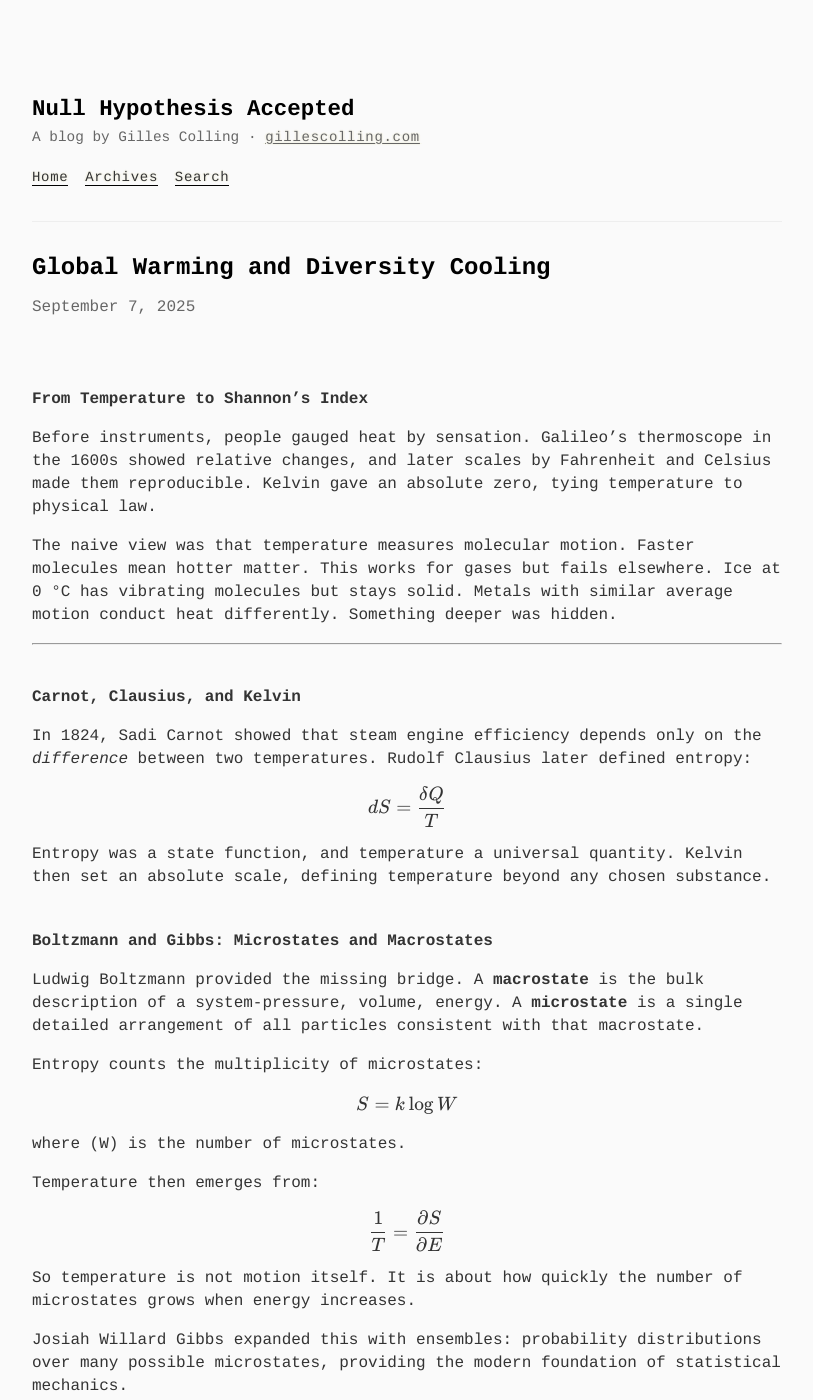
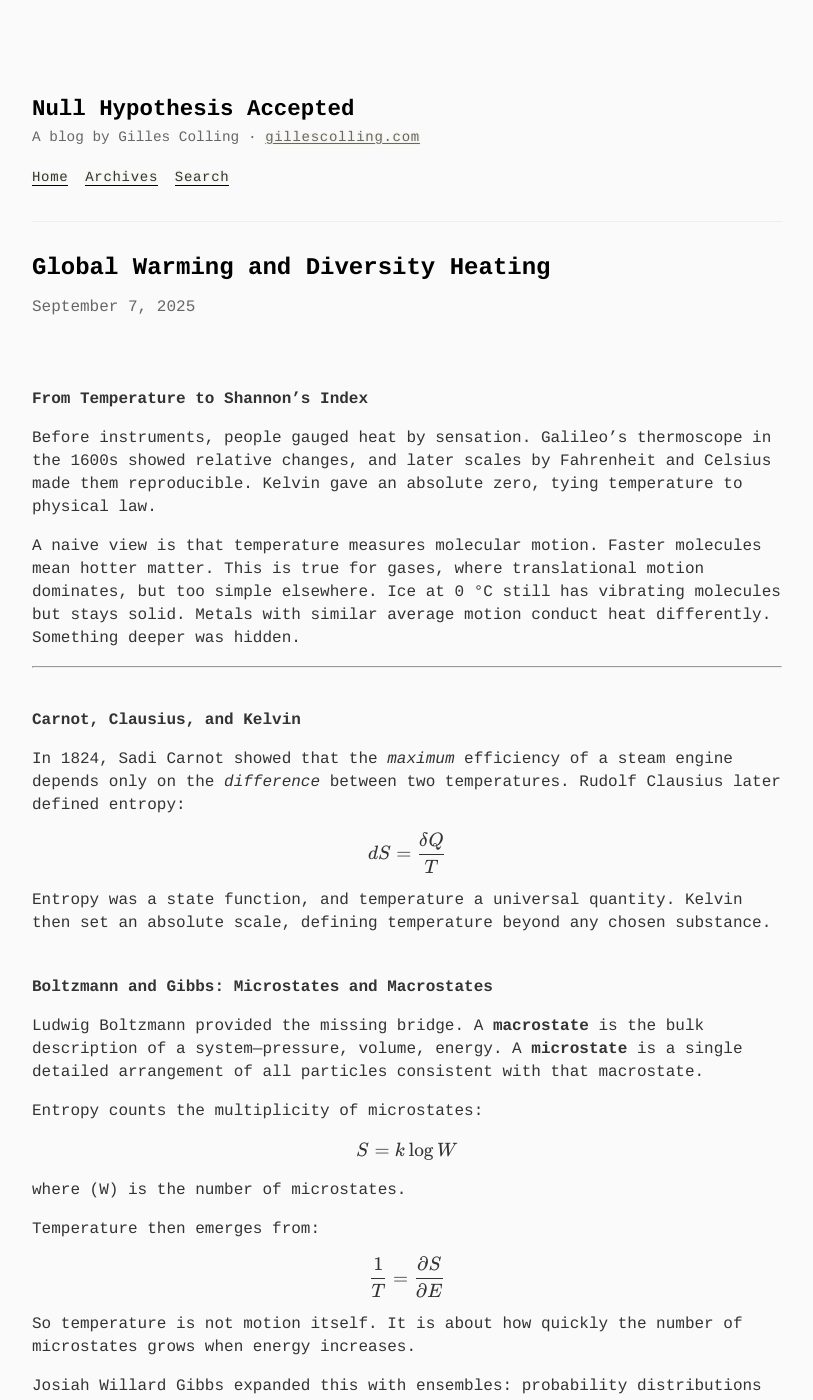
Before and after one commit to gcol33/blog, a Jekyll site: the page built from _posts/2025-09-07-global-warming-diversity-cooling.md, in a window 1280 px wide and 1400 px high. Shown: the whole window, without its empty margins (233-1046 px from the left). Built offline with Jekyll 4.4.1, drawn with Linux system fonts in a browser that asks for light colours; some web fonts are replaced; some of the changed text lies outside the part shown.

Commit message:
update blog post

```diff
--- a/_posts/2025-09-07-global-warming-diversity-cooling.md
+++ b/_posts/2025-09-07-global-warming-diversity-cooling.md
@@ -1,6 +1,6 @@
 ---
 layout: post
-title: "Global Warming and Diversity Cooling"
+title: "Global Warming and Diversity Heating"
 date: 2025-09-07
 categories: ecology thermodynamics
 ---
@@ -9,13 +9,13 @@ categories: ecology thermodynamics
 
 Before instruments, people gauged heat by sensation. Galileo’s thermoscope in the 1600s showed relative changes, and later scales by Fahrenheit and Celsius made them reproducible. Kelvin gave an absolute zero, tying temperature to physical law.
 
-The naive view was that temperature measures molecular motion. Faster molecules mean hotter matter. This works for gases but fails elsewhere. Ice at 0 °C has vibrating molecules but stays solid. Metals with similar average motion conduct heat differently. Something deeper was hidden.
+A naive view is that temperature measures molecular motion. Faster molecules mean hotter matter. This is true for gases, where translational motion dominates, but too simple elsewhere. Ice at 0 °C still has vibrating molecules but stays solid. Metals with similar average motion conduct heat differently. Something deeper was hidden.
 
 ---
 
 ## Carnot, Clausius, and Kelvin
 
-In 1824, Sadi Carnot showed that steam engine efficiency depends only on the *difference* between two temperatures. Rudolf Clausius later defined entropy:
+In 1824, Sadi Carnot showed that the *maximum* efficiency of a steam engine depends only on the *difference* between two temperatures. Rudolf Clausius later defined entropy:
 
 $$
 dS = \frac{\delta Q}{T}
@@ -25,7 +25,7 @@ Entropy was a state function, and temperature a universal quantity. Kelvin then
 
 ## Boltzmann and Gibbs: Microstates and Macrostates
 
-Ludwig Boltzmann provided the missing bridge. A **macrostate** is the bulk description of a system-pressure, volume, energy. A **microstate** is a single detailed arrangement of all particles consistent with that macrostate.
+Ludwig Boltzmann provided the missing bridge. A **macrostate** is the bulk description of a system—pressure, volume, energy. A **microstate** is a single detailed arrangement of all particles consistent with that macrostate.
 
 Entropy counts the multiplicity of microstates:
 
@@ -118,8 +118,8 @@ $$
 
 High turnover: each plot contributes new species, just as each subsystem adds distinct microstates in statistical mechanics.
 
-## Global Warming and Diversity Cooling
+## Global Warming and Diversity Heating
 
-Most people think we live from the Sun’s heat. But the Earth is already close to thermal equilibrium with the Sun. What drives life is not heat, but the flow of low entropy energy (the difference between incoming sunlight and outgoing radiation).
+Most people think we live from the Sun’s heat. But the Earth is already close to thermal equilibrium with the Sun. What drives life is not raw heat, but the flow of **low entropy energy**—the difference between incoming sunlight and outgoing radiation.
 
-That difference builds order. It allows complex structures to exist, from molecules to forests. When species are lost, that order fades. Communities collapse into uniformity. Diversity cools as entropy rises.
+That difference builds order. It allows complex structures to exist, from molecules to forests. When species are lost, that order fades. Communities collapse toward uniformity. Diversity heats as entropy rises.
```
